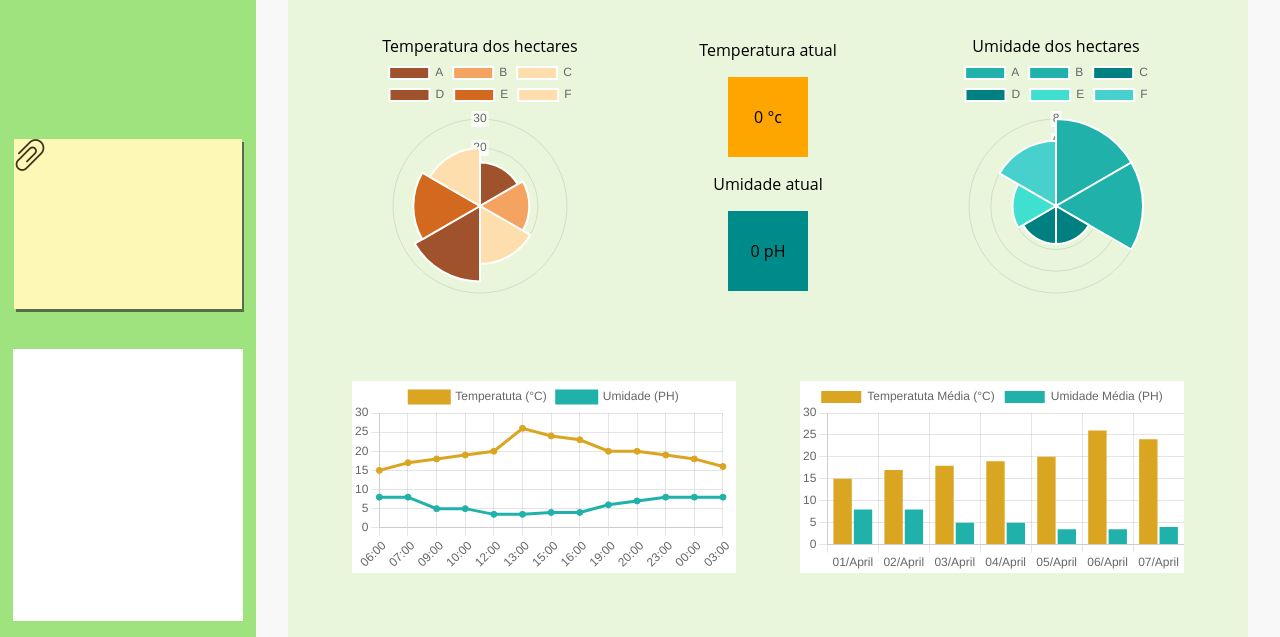
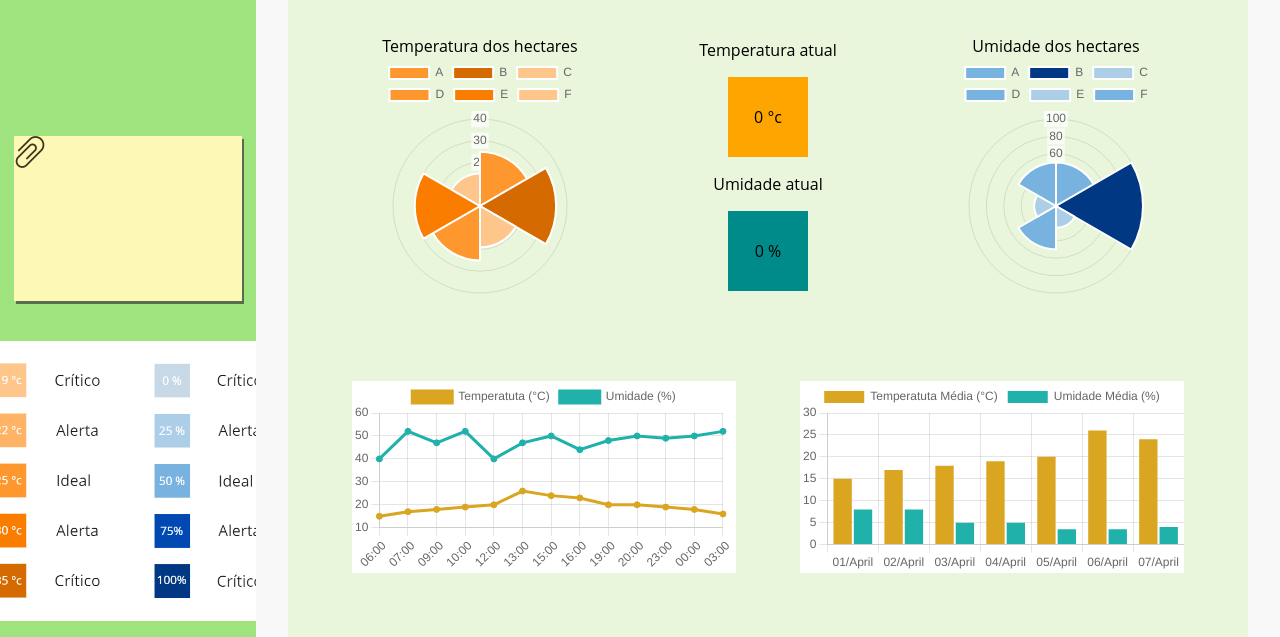
Before and after one commit to hessel-lu/pendrive-PI, a plain HTML site: page Dashboard/dashboard.html in a window 1280 px wide. Shown: the part 163-800 px from the top of the page. Drawn offline with nearby package versions, Linux system fonts and the light colour scheme.

Commit message:
dash atualizada 26.04.22

```diff
--- a/Dashboard/dashboard.html
+++ b/Dashboard/dashboard.html
@@ -35,7 +35,7 @@
         </div>
 
         <div id="calendario" class="caixa3-calendario-class">
-          <!-- <h4>calendário - desejável</h4> -->
+            <img src="Imagens/Legenda.png" alt="" style="display: flex; height: 35vh; width: 35vw">
         </div>
 
       </div>
@@ -95,7 +95,7 @@
                     <p>Temperatura atual</p>
                     <div style="height: 10vh; width: 10vh; background-color: orange; display:flex; justify-content: center; align-items: center;">0 °c</div>
                     <p>Umidade atual</p>
-                    <div style="height: 10vh; width: 10vh; background-color: darkcyan; display:flex; justify-content: center; align-items: center;">0 pH</div>
+                    <div style="height: 10vh; width: 10vh; background-color: darkcyan; display:flex; justify-content: center; align-items: center;">0 %</div>
                 </div>
 
                 <div class="body5-chartsPolares-class">
@@ -185,11 +185,10 @@
         data: [15, 17, 18, 19, 20, 26, 24, 23,20, 20, 19, 18, 16],
         },
         {
-        label: 'Umidade (PH)',
+        label: 'Umidade (%)',
         backgroundColor: 'rgba(32,178,170)',
         borderColor: 'rgba(32,178,170)',
-        // exemplo das umidades em ph (3.5, 4, 5, 6, 7, 8)
-        data: [8, 8, 5, 5, 3.5, 3.5, 4, 4, 6, 7, 8, 8, 8],
+        data: [40, 52, 47, 52, 40, 47, 50, 44, 48, 50, 49, 50, 52],
       }]
     };
 
@@ -233,11 +232,10 @@
         data: [15, 17, 18, 19, 20, 26, 24, 23,20, 20, 19, 18, 16],
         },
         {
-        label: 'Umidade (PH)',
+        label: 'Umidade (%)',
         backgroundColor: 'rgba(32,178,170)',
         borderColor: 'rgba(32,178,170)',
-        // exemplo das umidades em ph (3.5, 4, 5, 6, 7, 8)
-        data: [8, 8, 5, 5, 3.5, 3.5, 4, 4, 6, 7, 8, 8, 8],
+        data: [40, 52, 47, 52, 40, 47, 50, 44, 48, 50, 49, 50, 52],
       }]
     };
 
@@ -269,7 +267,7 @@
         data: [15, 17, 18, 19, 20, 26, 24 ],
         },
         {
-        label: 'Umidade Média (PH)',
+        label: 'Umidade Média (%)',
         backgroundColor: 'rgba(32,178,170)',
         borderColor: 'rgba(32,178,170)',
         data: [8, 8, 5, 5, 3.5, 3.5, 4],
@@ -304,7 +302,7 @@
         data: [15, 17, 18, 19, 20, 26, 24 ],
         },
         {
-        label: 'Umidade Média (PH)',
+        label: 'Umidade Média (%)',
         backgroundColor: 'rgba(32,178,170)',
         borderColor: 'rgba(32,178,170)',
         data: [8, 8, 5, 5, 3.5, 3.5, 4],
@@ -330,14 +328,14 @@
         ],
         datasets: [{
             label: 'Temperatura dos hectares',
-            data: [15, 17, 20, 26, 23, 20],
+            data: [25, 35, 19, 25, 30, 15],
             backgroundColor: [
-                'rgb(160,82,45)',
-                'rgb(244,164,96)',
-                'rgb(255,222,173)',
-                'rgb(160,82,45)',
-                'rgb(210,105,30)',
-                'rgb(255,222,173)',
+                'rgb(254,151,46)',
+                'rgb(213,106,0)',
+                'rgba(254,198,139)',
+                'rgb(254,151,46)',
+                'rgba(250,125,0)',
+                'rgba(254,198,139)',
             ]
         }]
     };
@@ -362,14 +360,14 @@
         ],
         datasets: [{
             label: 'Umidade dos hectares',
-            data: [8, 8, 3.5, 3.5, 4, 6],
+            data: [50, 100, 25, 50, 25, 50],
             backgroundColor: [
-                'rgb(32,178,170)',
-                'rgb(32,178,170)',
-                'rgb(0,128,128)',
-                'rgb(0,128,128)',
-                'rgb(64,224,208)',
-                'rgb(72,209,204)',
+                'rgb(120,179,223)',
+                'rgb(0,56,131)',
+                'rgba(172,206,231)',
+                'rgb(120,179,223)',
+                'rgba(172,206,231)',
+                'rgb(120,179,223)',
             ]
 
         }]
```
Also changed, not shown: Dashboard/imagens/Legenda.png (added).
